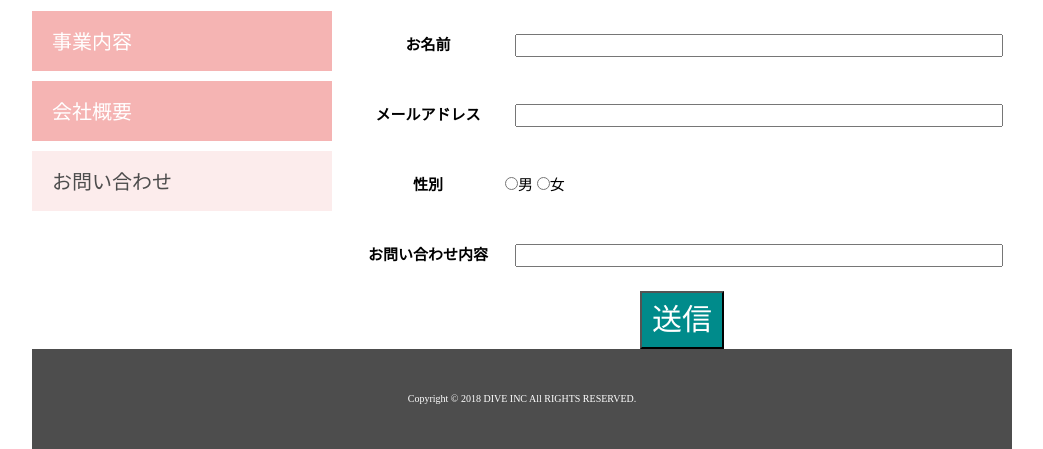
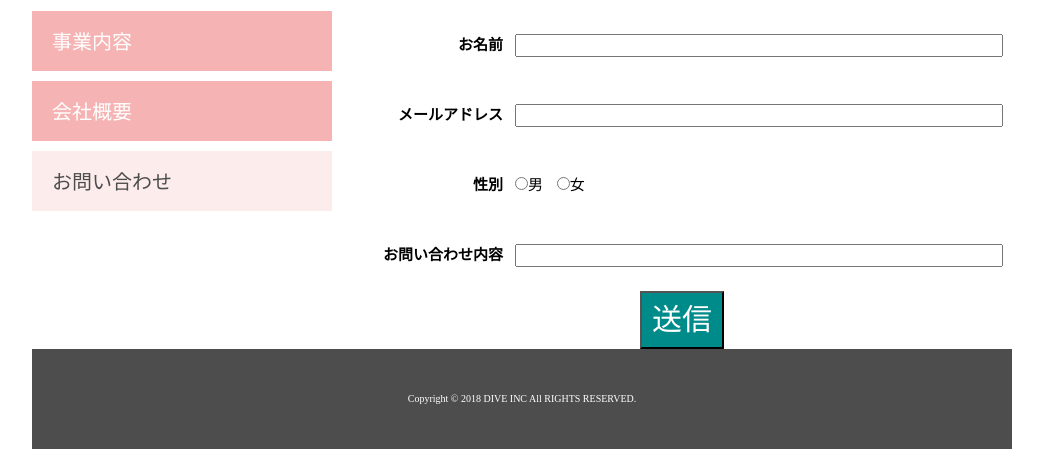
Before and after one commit to yumimi0313/html_kadai_01, a plain HTML site: page html_kadai01/contact.html in a window 1280 px wide. Shown: the part 787-1236 px from the top of the page, without its empty margins (118-1161 px from the left). Drawn offline with Linux system fonts and the light colour scheme.

Commit message:
html課題

```diff
--- a/html_kadai01/contact.html
+++ b/html_kadai01/contact.html
@@ -45,8 +45,8 @@
           </tr>
           <tr>
             <th>性別</th>
-            <td><input type="radio" name="sex" value="male">男
-            <input type="radio" name="sex" value="male">女</td>
+            <td><input class="radio" type="radio" name="sex" value="male">男
+            <input class="radio" type="radio" name="sex" value="male">女</td>
           </tr>
           <tr>
             <th>お問い合わせ内容</th>
--- a/html_kadai01/css/contact.css
+++ b/html_kadai01/css/contact.css
@@ -8,10 +8,16 @@
 
   .contact th{
     width: 150px;
+    text-align: right;
+    margin-right: 10px;
   }
 
   .contact td .input_form{
     width: 480px;
+    margin-left: 10px;
+  }
+
+  .contact td .radio{
     margin-left: 10px;
   }
 
```
